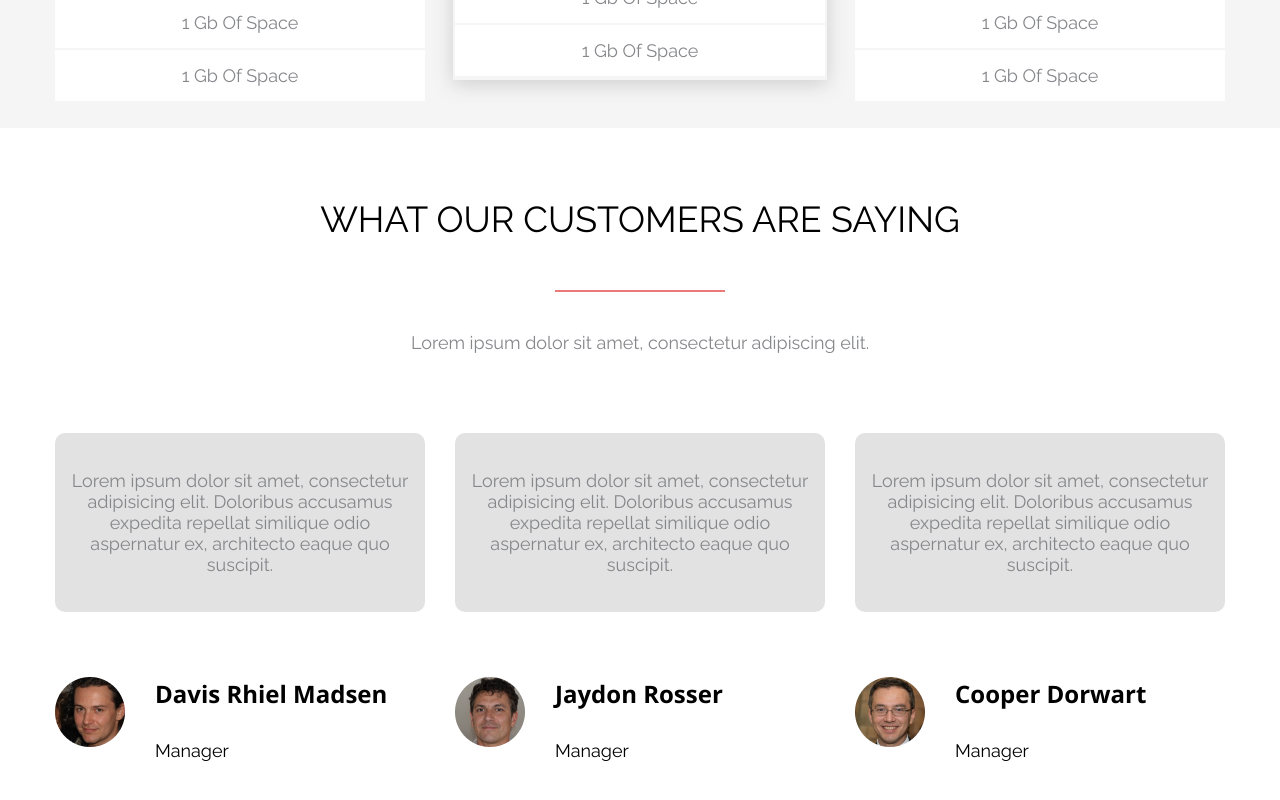
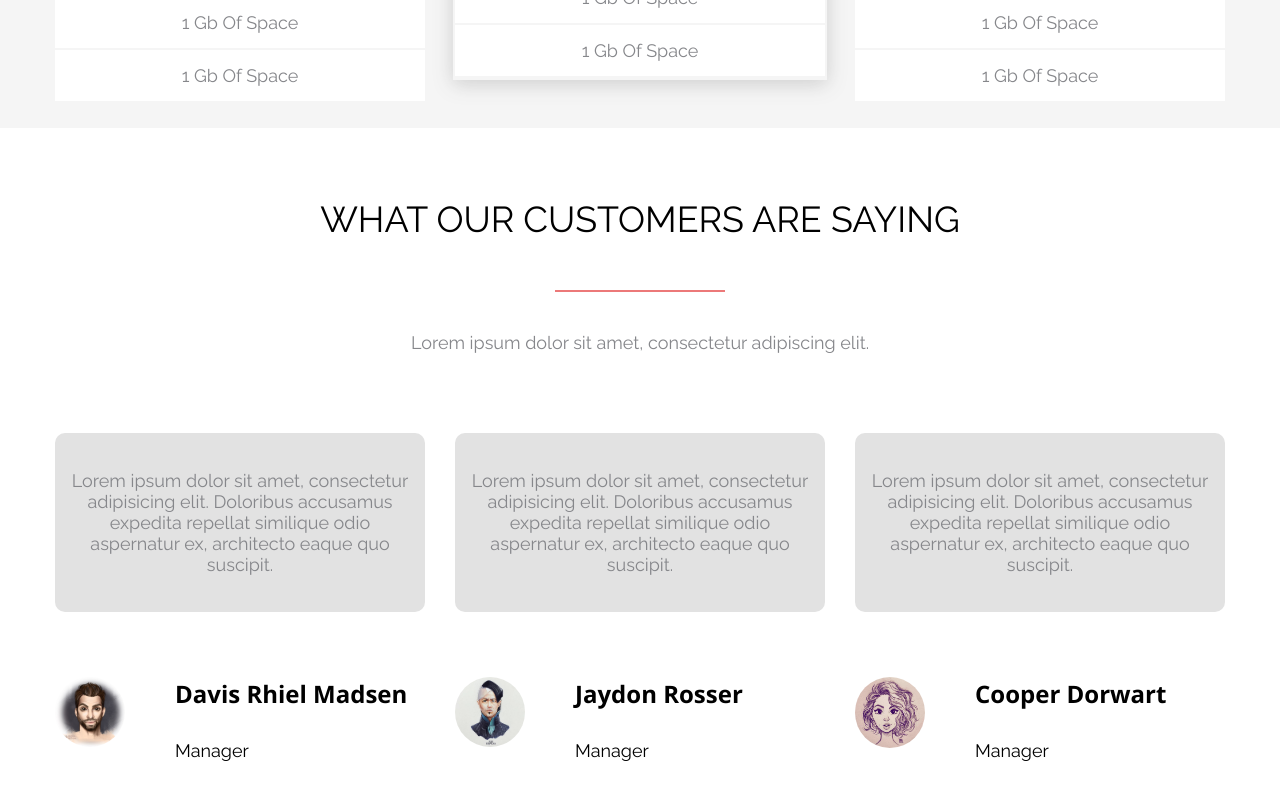
Before and after one commit to Chasmy911/TMS, a plain HTML site: page Axit/index.html in a window 1280 px wide. Shown: the part 2018-2818 px from the top of the page. Drawn offline with nearby package versions, Linux system fonts and the light colour scheme.

Commit message:
change img

```diff
--- a/Axit/css/style.css
+++ b/Axit/css/style.css
@@ -279,7 +279,13 @@ a {
 }
 
 .section_customers__review-peron__img {
-    display: block;padding-right: 30px;
+    display: block;
+    max-width:70px;
+    border-radius: 50%;
+}
+
+.section_customers__review-person-info {
+    padding-left: 50px;
 }
 
 .section_customers__review-person-name {
--- a/Axit/index.html
+++ b/Axit/index.html
@@ -152,7 +152,7 @@
                         odio aspernatur ex, architecto eaque
                         quo suscipit.</p>
                     <div class="section_customers__review-person">
-                        <img src="images/photo_Davis.jpg" alt="photo" class="section_customers__review-peron__img">
+                        <img src="images/1.jpg" alt="photo" class="section_customers__review-peron__img">
                         <div class="section_customers__review-person-info">
                             <h4 class="section_customers__review-person-name">Davis Rhiel Madsen</h4>
                             <div class="section_customers__review-person-job">Manager</div>
@@ -167,7 +167,7 @@
                         odio aspernatur ex, architecto eaque
                         quo suscipit.</p>
                     <div class="section_customers__review-person">
-                        <img src="images/photo_Jaydon.jpg" alt="photo" class="section_customers__review-peron__img">
+                        <img src="images/2.jpg" alt="photo" class="section_customers__review-peron__img">
                         <div class="section_customers__review-person-info">
                             <h4 class="section_customers__review-person-name">Jaydon Rosser</h4>
                             <div class="section_customers__review-person-job">Manager</div>
@@ -182,7 +182,7 @@
                         odio aspernatur ex, architecto eaque
                         quo suscipit.</p>
                     <div class="section_customers__review-person">
-                        <img src="images/photo_Cooper.jpg" alt="photo" class="section_customers__review-peron__img">
+                        <img src="images/3.jpg" alt="photo" class="section_customers__review-peron__img">
                         <div class="section_customers__review-person-info">
                             <h4 class="section_customers__review-person-name">Cooper Dorwart </h4>
                             <div class="section_customers__review-person-job">Manager</div>
```
Also changed, not shown: Axit/images/1.jpg (added), Axit/images/2.jpg (added), Axit/images/3.jpg (added).
